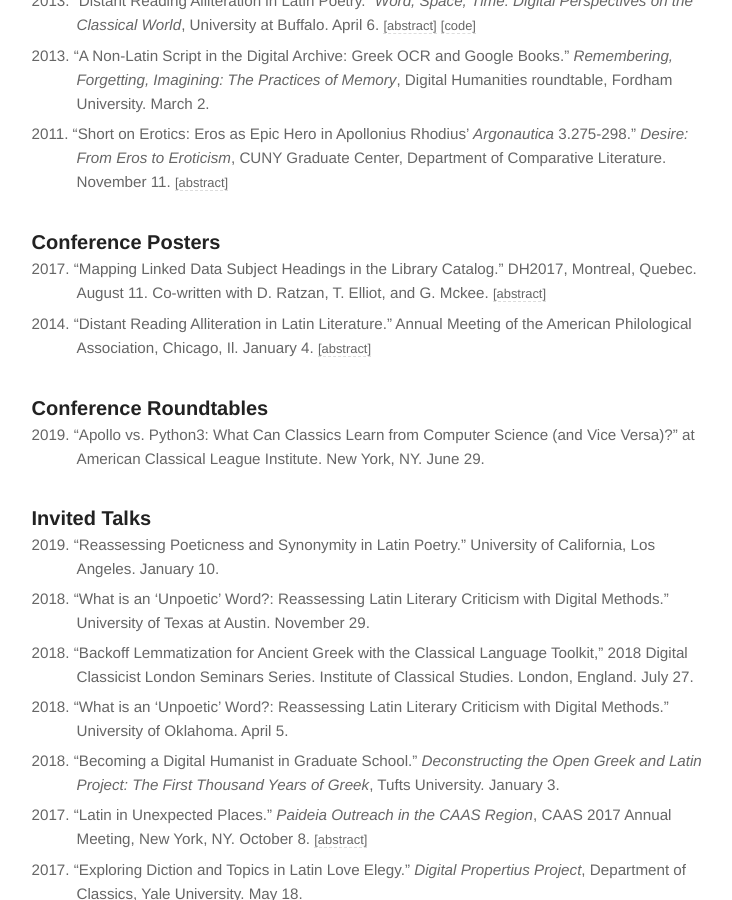
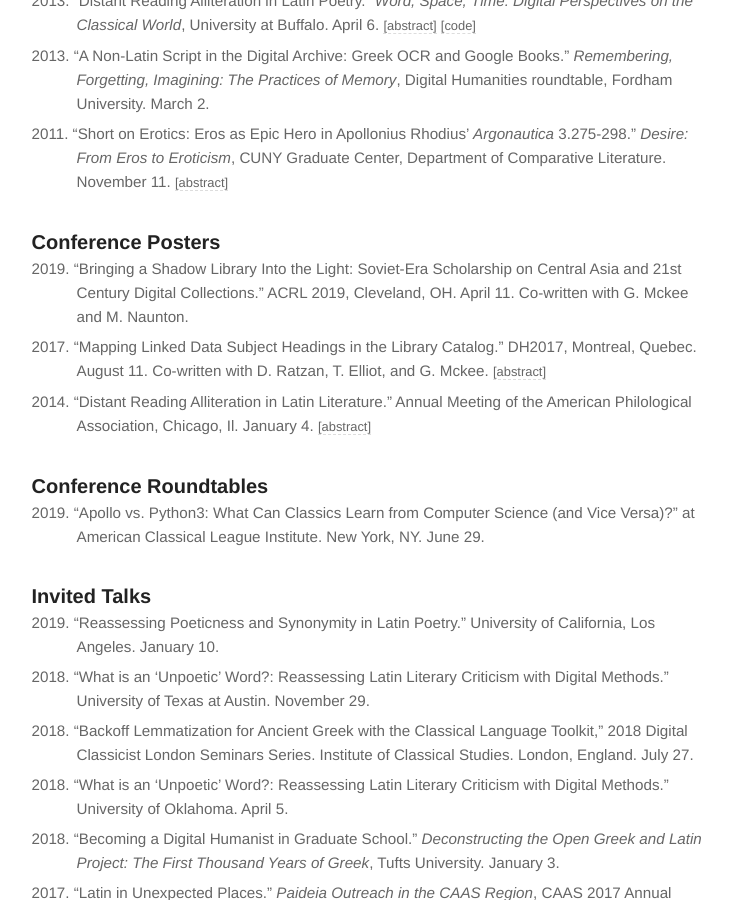
Before and after one commit to diyclassics/diyclassics.github.io, a Jekyll site: the page built from cv.md, in a window 1280 px wide and 900 px high, scrolled down 3250 px. Shown: the whole window, without its empty margins (266-998 px from the left). Built offline with Jekyll 4.4.1, drawn with Linux system fonts in a browser that asks for light colours.

Commit message:
Add poster

```diff
--- a/cv.md
+++ b/cv.md
@@ -121,6 +121,7 @@
 
 ### Conference Posters
 
+- 2019\. "Bringing a Shadow Library Into the Light: Soviet-Era Scholarship on Central Asia and 21st Century Digital Collections." ACRL 2019, Cleveland, OH. April 11. Co-written with G. Mckee and M. Naunton.
 - 2017\. "Mapping Linked Data Subject Headings in the Library Catalog." DH2017, Montreal, Quebec. August 11. Co-written with D. Ratzan, T. Elliot, and G. Mckee. [[abstract]](../mapping-linked-data-subject-headings){:.cv-link}
 - 2014\. "Distant Reading Alliteration in Latin Literature." Annual Meeting of the American Philological Association, Chicago, Il. January 4. [[abstract]](../distant-reading-alliteration-in-latin-literature){:.cv-link}
 
```
